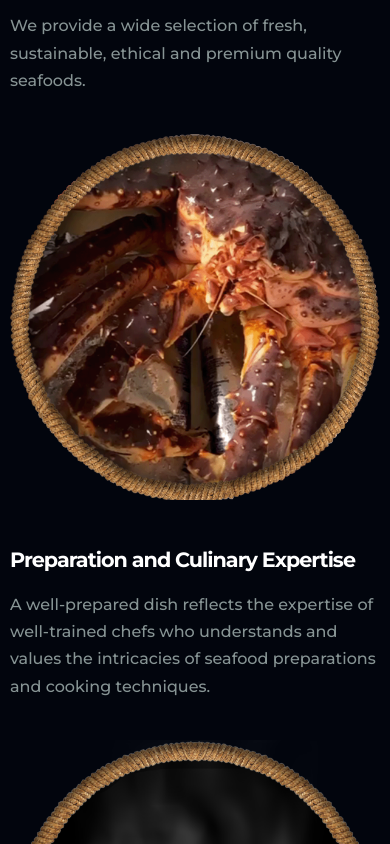
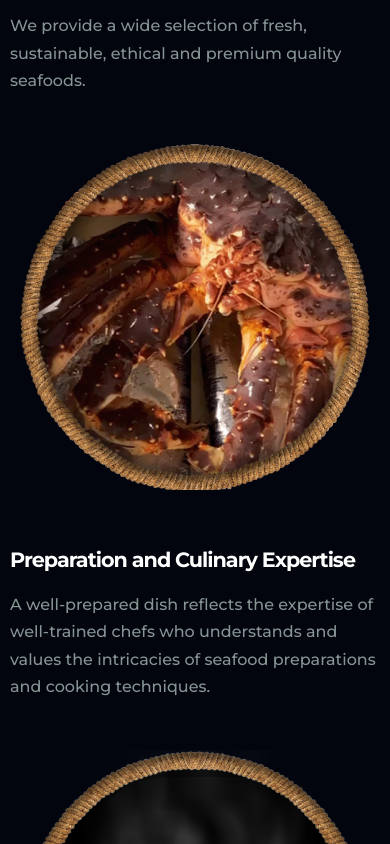
Before and after one commit to StevenWinters/oceancravingsmorato, a React (Vite) app: page / in a window 390 px wide. Shown: the part 2560-3404 px from the top of the page. Built offline with nearby package versions, Linux system fonts and the light colour scheme.

Commit message:
Fixed Image

```diff
--- a/src/components/Features.tsx
+++ b/src/components/Features.tsx
@@ -14,7 +14,11 @@ const Features = () => {
               <h3>{data.heading}</h3>
               <p>{data.description}</p>
             </div>
-            <img className="img img--500" src={data.src} alt={data.heading} />
+            <img
+              className="img img--500 feature__img"
+              src={data.src}
+              alt={data.heading}
+            />
           </article>
         ))}
       </div>
--- a/src/index.css
+++ b/src/index.css
@@ -619,6 +619,10 @@ a {
   .feature:nth-child(odd) .feature__description {
     order: -1;
   }
+
+  .feature__img {
+    padding: 1rem;
+  }
 }
 
 /* MENU */
```
